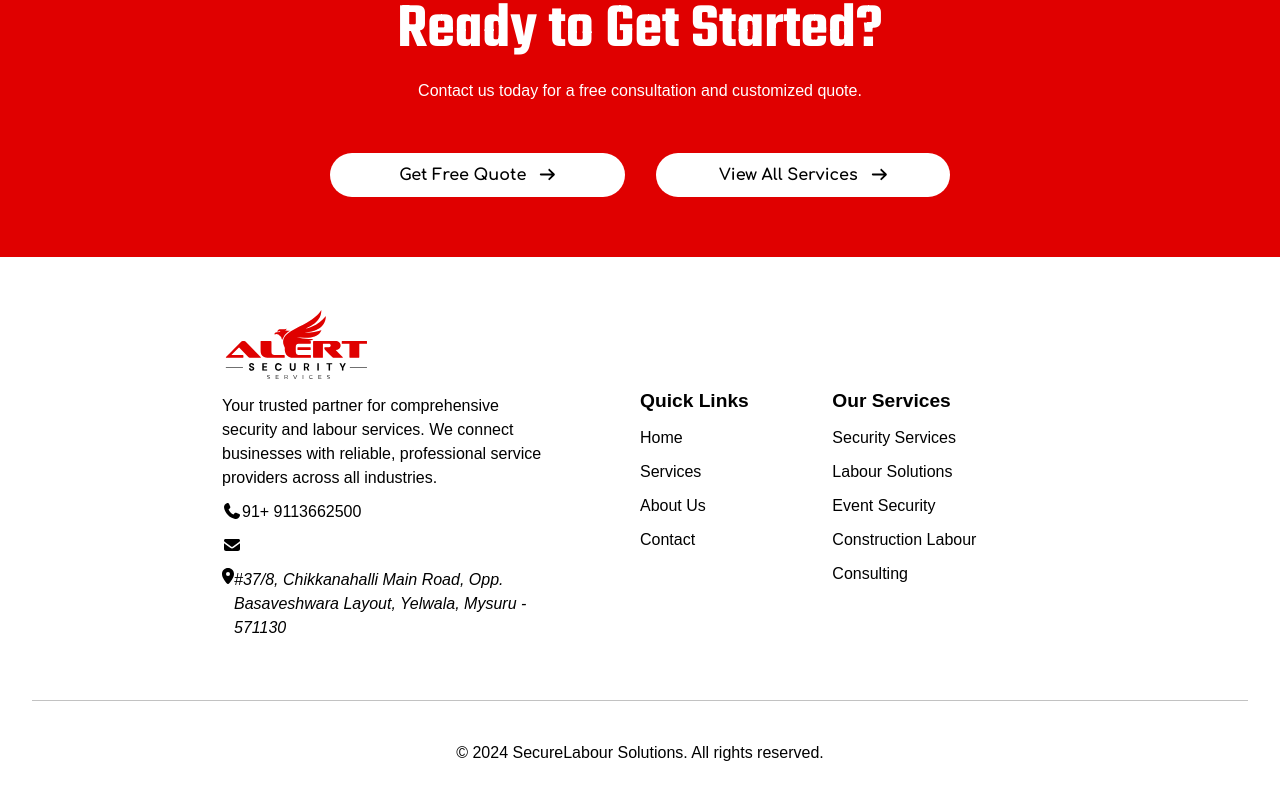
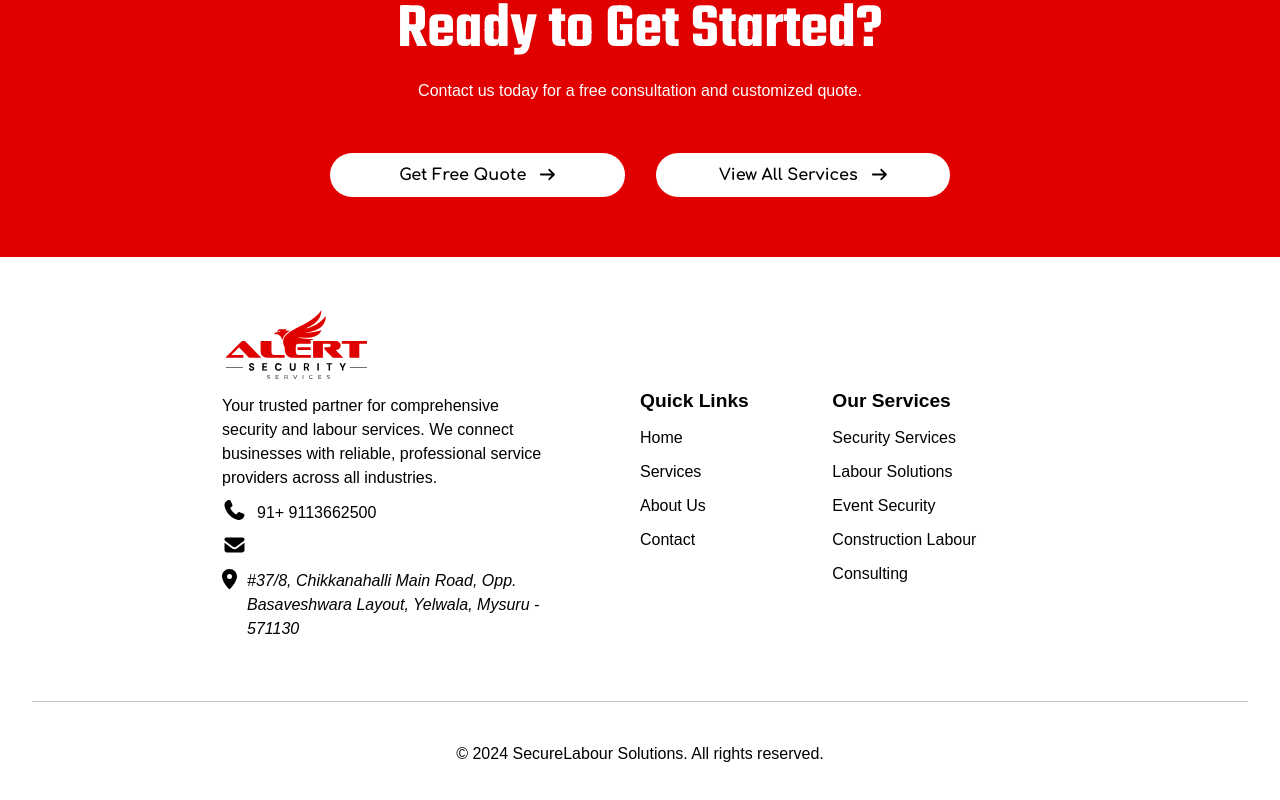
Before and after one commit to sundar-sh18/security-services, a Next.js app: page / in a window 1280 px wide. Shown: the part 2404-3204 px from the top of the page. Built offline with nearby package versions, Linux system fonts and the light colour scheme; a web font is replaced by a local one.

Commit message:
updated footer style

```diff
--- a/src/app/components/footer/footer.module.css
+++ b/src/app/components/footer/footer.module.css
@@ -34,7 +34,7 @@
     margin-bottom: 10px;
 }
 
-.companyInfo .faIcons-footer{
+.companyInfo .faIconsFooter{
     margin-right: 10px;
     font-size: 20px;
 }
```
